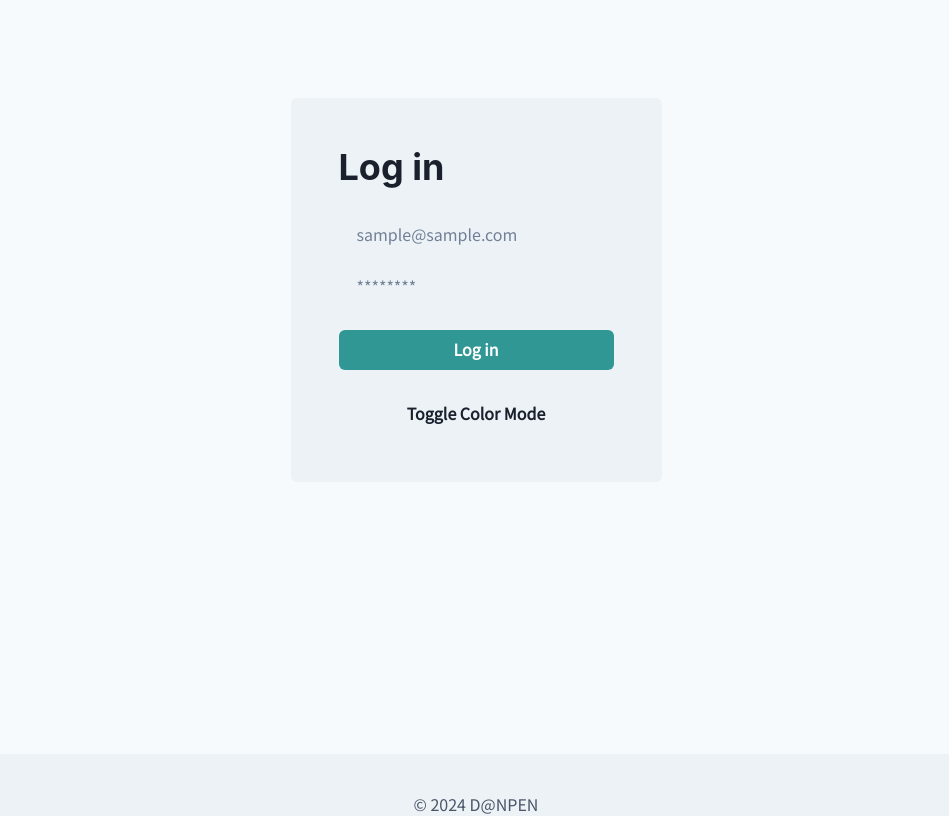
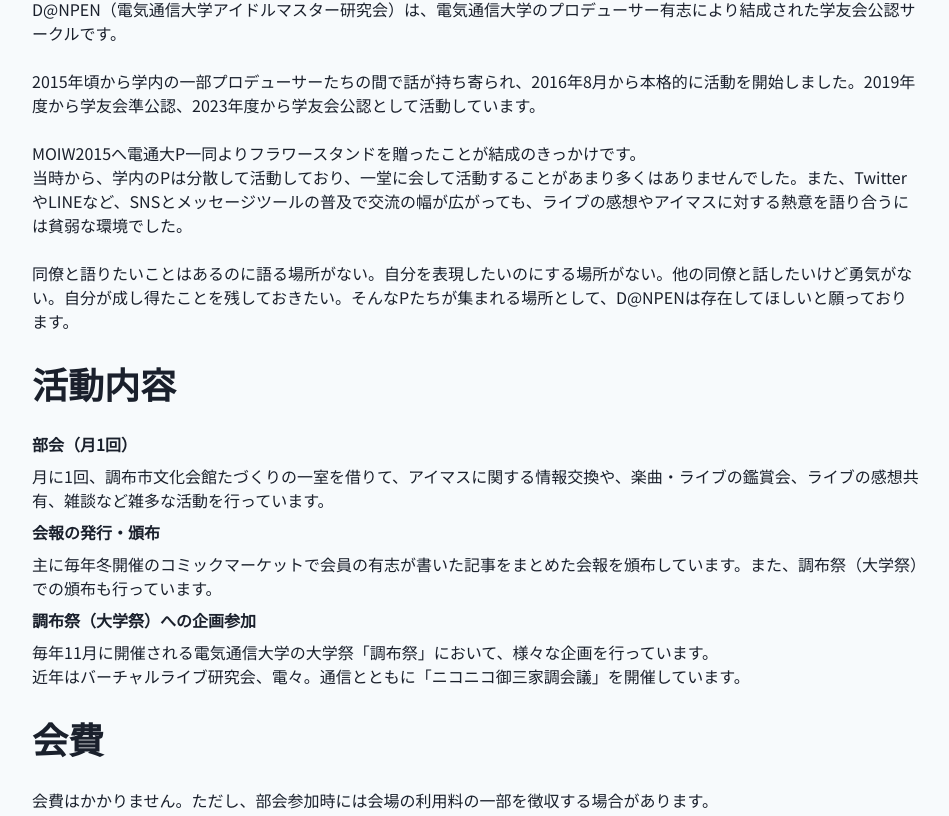
Before and after one commit to tkmrmr/uec-imas-website, a Next.js app: page /about in a window 1280 px wide. Shown: the part 370-1186 px from the top of the page, without its empty margins (164-1113 px from the left). Built offline with nearby package versions, Linux system fonts and the light colour scheme.

Commit message:
内容記述

```diff
--- a/app/about/page.tsx
+++ b/app/about/page.tsx
@@ -1,48 +1,60 @@
 "use client";
 
-import {
-  Box,
-  Button,
-  Flex,
-  Heading,
-  Input,
-  useColorMode,
-  useColorModeValue,
-  Text,
-} from "@chakra-ui/react";
+import { Box, Text, Heading, Stack, chakra } from "@chakra-ui/react";
+
+const Dl = chakra("dl");
+const Dt = chakra("dt");
+const Dd = chakra("dd");
 
 export default function About() {
-  const { toggleColorMode } = useColorMode();
-  const formBackground = useColorModeValue("gray.100", "gray.700");
+  return (
+    <Box m="40px">
+      <Stack spacing={8}>
+        <Box>
+          <Heading>D@NPENについて</Heading>
+          <Text whiteSpace="pre-line" mt="1.5rem">
+            {`D@NPEN（電気通信大学アイドルマスター研究会）は、電気通信大学のプロデューサー有志により結成された学友会公認サークルです。
 
-  return (
-    <Box>
-      <Flex height="100vh" alignItems="center" justifyContent="center">
-        <Flex
-          direction="column"
-          background={formBackground}
-          padding={12}
-          rounded={6}
-        >
-          <Heading mb={6}>Log in</Heading>
-          <Input
-            placeholder="sample@sample.com"
-            variant="filled"
-            mb={3}
-            type="email"
-          />
-          <Input
-            placeholder="********"
-            variant="filled"
-            mb={6}
-            type="password"
-          />
-          <Button mb={6} colorScheme="teal">
-            Log in
-          </Button>
-          <Button onClick={toggleColorMode}>Toggle Color Mode</Button>
-        </Flex>
-      </Flex>
+              2015年頃から学内の一部プロデューサーたちの間で話が持ち寄られ、2016年8月から本格的に活動を開始しました。2019年度から学友会準公認、2023年度から学友会公認として活動しています。
+
+              MOIW2015へ電通大P一同よりフラワースタンドを贈ったことが結成のきっかけです。
+              当時から、学内のPは分散して活動しており、一堂に会して活動することがあまり多くはありませんでした。また、TwitterやLINEなど、SNSとメッセージツールの普及で交流の幅が広がっても、ライブの感想やアイマスに対する熱意を語り合うには貧弱な環境でした。
+
+              同僚と語りたいことはあるのに語る場所がない。自分を表現したいのにする場所がない。他の同僚と話したいけど勇気がない。自分が成し得たことを残しておきたい。そんなPたちが集まれる場所として、D@NPENは存在してほしいと願っております。`}
+          </Text>
+        </Box>
+        <Box>
+          <Heading>活動内容</Heading>
+          <Dl mt="1.5rem">
+            <Dt fontWeight="bold" my={2}>
+              部会（月1回）
+            </Dt>
+            <Dd>
+              月に1回、調布市文化会館たづくりの一室を借りて、アイマスに関する情報交換や、楽曲・ライブの鑑賞会、ライブの感想共有、雑談など雑多な活動を行っています。
+            </Dd>
+            <Dt fontWeight="bold" my={2}>
+              会報の発行・頒布
+            </Dt>
+            <Dd>
+              主に毎年冬開催のコミックマーケットで会員の有志が書いた記事をまとめた会報を頒布しています。また、調布祭（大学祭）での頒布も行っています。
+            </Dd>
+            <Dt fontWeight="bold" my={2}>
+              調布祭（大学祭）への企画参加
+            </Dt>
+            <Dd>
+              毎年11月に開催される電気通信大学の大学祭「調布祭」において、様々な企画を行っています。
+              <br />
+              近年はバーチャルライブ研究会、電々。通信とともに「ニコニコ御三家調会議」を開催しています。
+            </Dd>
+          </Dl>
+        </Box>
+        <Box>
+          <Heading>会費</Heading>
+          <Text mt="1.5rem">
+            会費はかかりません。ただし、部会参加時には会場の利用料の一部を徴収する場合があります。
+          </Text>
+        </Box>
+      </Stack>
     </Box>
   );
 }
```
